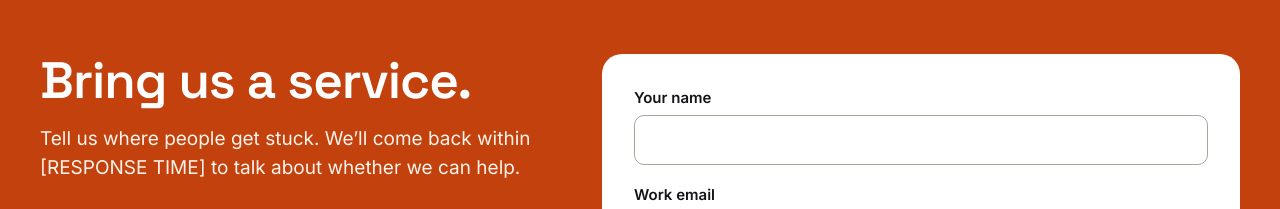
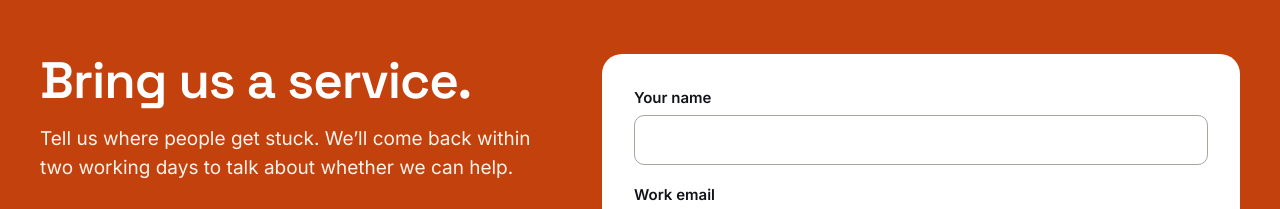
Before and after one commit to tolgaerkal/dotmind-site, a plain HTML site: page index.html in a window 1280 px wide. Shown: the part 5580-5789 px from the top of the page. Drawn offline with Linux system fonts and the light colour scheme.

Commit message:
Set contact response time to two working days
Co-Authored-By: Claude Opus 5.5 (1M context) <noreply@anthropic.com>

```diff
--- a/index.html
+++ b/index.html
@@ -145,7 +145,7 @@ height="0" width="0" style="display:none;visibility:hidden"></iframe></noscript>
 <div style="max-width: 1200px; margin: 0 auto; padding: 96px 24px; display: flex; flex-wrap: wrap; gap: 48px; align-items: flex-start">
 <div style="flex: 1 1 360px; display: flex; flex-direction: column; gap: 16px">
 <h2 style="margin: 0; font-family: Space Grotesk, Inter, sans-serif; font-weight: 600; font-size: clamp(32px, 4vw, 52px); letter-spacing: -0.02em; line-height: 1.05">Bring us a service.</h2>
-<p style="margin: 0; font-size: 19px; color: #FFF4EC">Tell us where people get stuck. We’ll come back within [RESPONSE TIME] to talk about whether we can help.</p></div>
+<p style="margin: 0; font-size: 19px; color: #FFF4EC">Tell us where people get stuck. We’ll come back within two working days to talk about whether we can help.</p></div>
 <form id="contact-form" action="/api/contact" method="post" style="flex: 1 1 420px; display: flex; flex-direction: column; gap: 18px; background: #FFFFFF; color: #121417; border-radius: 20px; padding: 32px">
 <div style="display: flex; flex-direction: column; gap: 6px"><label for="f-name" style="font-weight: 600; font-size: 15px">Your name</label><input id="f-name" name="name" type="text" autocomplete="name" required style="min-height: 48px; padding: 0 14px; border: 1px solid #A9A69C; border-radius: 10px; font: inherit; font-size: 16px; background: #FFFFFF"></div>
 <div style="display: flex; flex-direction: column; gap: 6px"><label for="f-email" style="font-weight: 600; font-size: 15px">Work email</label><input id="f-email" name="email" type="email" autocomplete="email" required style="min-height: 48px; padding: 0 14px; border: 1px solid #A9A69C; border-radius: 10px; font: inherit; font-size: 16px; background: #FFFFFF"></div>
```
Also changed, not shown: 1 other file.
